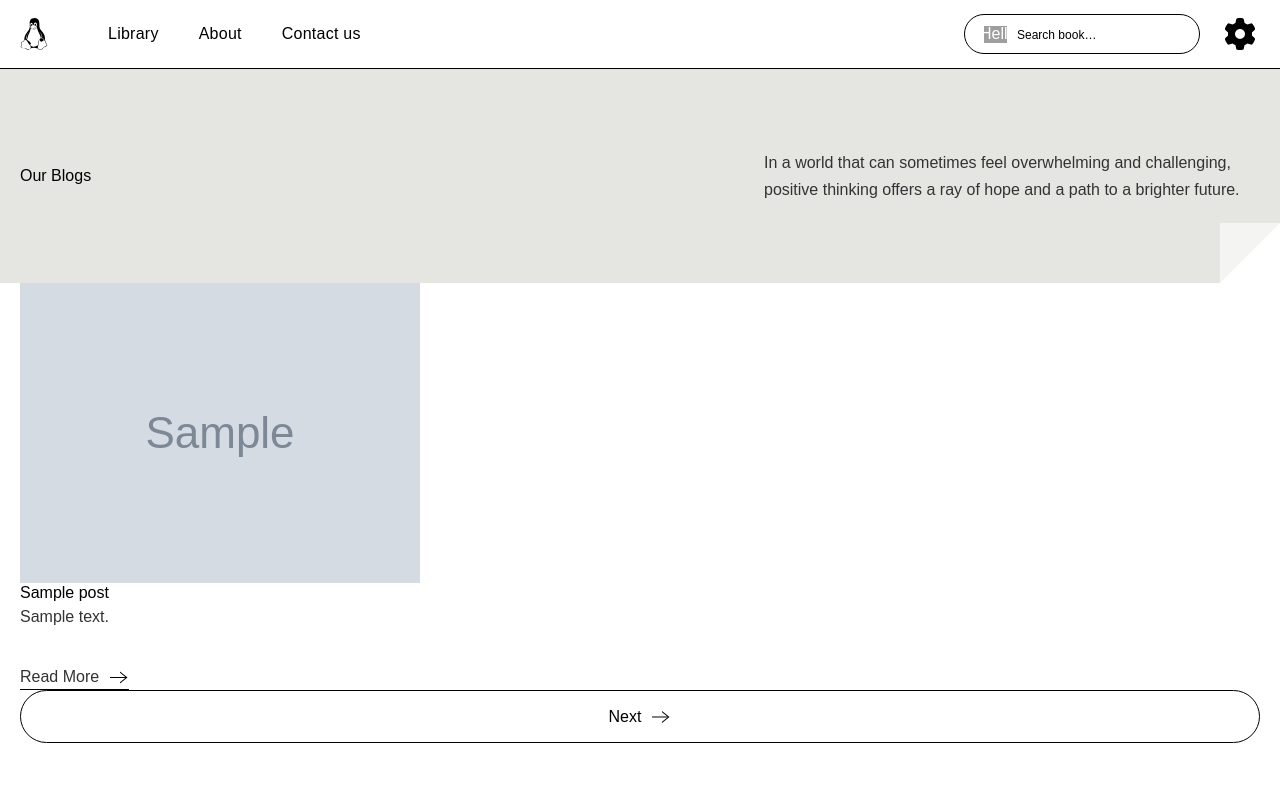
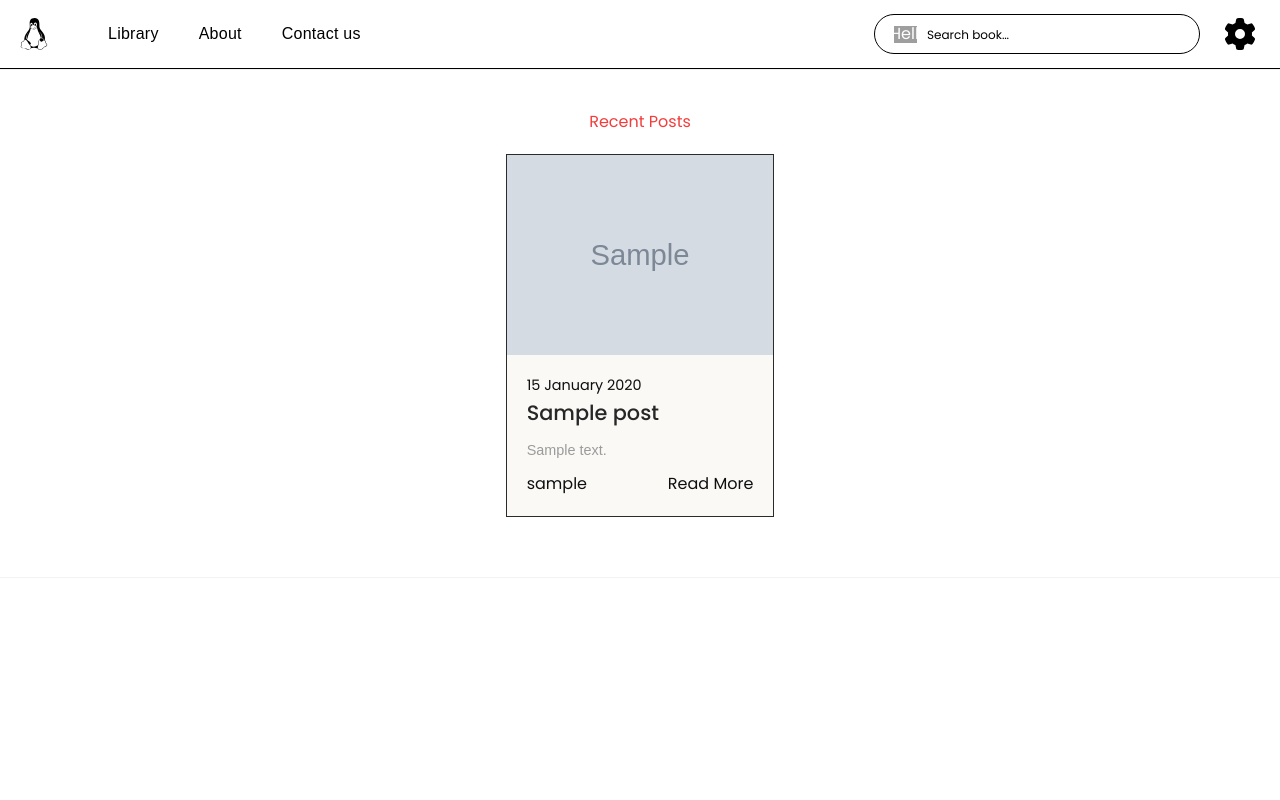
Before and after one commit to Wild-Python/penguin-reads, a Django app: page /blog/ in a window 1280 px wide. Run offline with Django 4.2, Linux system fonts and the light colour scheme; tables that the repository leaves empty hold one stand-in row (values such as "Sample post"); grey boxes marked "Sample" are stand-in pictures; some libraries are stand-ins or nearby versions; some web fonts are replaced; grey boxes are pictures that could not be loaded.

Commit message:
Added blog category section
Signed-off-by: elly-hacen <elly.hacen@gmail.com>

```diff
--- /dev/null
+++ b/static/blog/blog-category.css
@@ -0,0 +1,133 @@
+body {
+    font-family: poppins;
+    background-color: rgba(255, 255, 255, 0.15);
+}
+
+ul {
+    list-style: none;
+}
+
+a {
+    text-decoration: none;
+}
+
+#blog {
+    display: flex;
+    flex-direction: column;
+    justify-content: center;
+    align-items: center;
+    padding: 40px;
+    border-top: 1px solid rgba(0, 0, 0, 0.05);
+    border-bottom: 1px solid rgba(0, 0, 0, 0.05);
+}
+
+.blog-heading {
+    display: flex;
+    flex-direction: column;
+    justify-content: center;
+    align-items: center;
+}
+
+.blog-heading span {
+    color: #f33c3c;
+}
+
+.blog-heading h3 {
+    font-size: 2.4rem;
+    color: #2b2b2b;
+    font-weight: 600;
+}
+
+.blog-container {
+    display: flex;
+    justify-content: center;
+    align-items: flex-start;
+    flex-wrap: wrap;
+}
+
+.blog-box {
+    width: 100%;
+    max-width: 350px;
+    max-height: 500px;
+
+    background-color: #faf9f6;
+    border: 1px solid #2b2b2b;
+    margin: 20px 20px;
+}
+
+
+.blog-img {
+    width: 100%;
+    height: 200px;
+    /*border-bottom: 1px solid #0f0f0f;*/
+}
+
+.blog-img img {
+    width: 100%;
+    height: 100%;
+    object-fit: cover;
+    object-position: center;
+}
+
+.blog-text {
+    padding: 20px;
+    display: flex;
+    flex-direction: column;
+}
+
+.blog-text span {
+
+    font-size: 0.9rem;
+}
+
+.blog-text .date {
+    color: #0f0f0f;
+}
+
+.blog-text .blog-title {
+    font-size: 1.3rem;
+    font-weight: 500;
+    color: #272727;
+}
+
+.blog-text p {
+    color: #9b9b9b;
+    font-size: 0.9rem;
+    display: -webkit-box;
+    -webkit-line-clamp: 3;
+    -webkit-box-orient: vertical;
+    overflow: hidden;
+    text-overflow: ellipsis;
+    margin: 10px 0; /* Adjusted margin */
+}
+
+.blog-text a {
+    color: #0f0f0f;
+}
+
+.blog-text a:hover {
+    color: #c74242;
+    transition: all ease 0.3s;
+}
+
+@media (max-width: 1250px) {
+    .blog-box {
+        max-width: 300px; /* Adjusted max-width */
+    }
+}
+
+@media (max-width: 1100px) {
+    .blog-box {
+        width: 70%;
+    }
+}
+
+@media (max-width: 550px) {
+    .blog-box {
+        margin: 20px 10px;
+        width: 100%;
+    }
+    #blog {
+        padding: 20px;
+    }
+}
--- a/templates/blog/index.html
+++ b/templates/blog/index.html
@@ -1,67 +1,58 @@
 {% extends "base.html" %}
 {% load static %}
 {% block title %}Blog{% endblock %}
+{% block stylesheet %}
+    {% static "blog/blog-category.css" %}
+{% endblock %}
 {% block content %}
 
-    <div class="page-title">
-      <div class="container w-container">
-        <div class="section-title-wrap">
-          <h1 class="page-heading">Our Blogs</h1>
-          <p class="title-info">
-            In a world that can sometimes feel overwhelming and challenging,
-            positive thinking offers a ray of hope and a path to a brighter
-            future.
-          </p>
-        </div>
-      </div>
-      <div class="triangle-small"></div>
+{#    <div class="page-title">#}
+{#      <div class="container w-container">#}
+{#        <div class="section-title-wrap">#}
+{#          <h1 class="page-heading">Our Blogs</h1>#}
+{#          <p class="title-info">#}
+{#            In a world that can sometimes feel overwhelming and challenging,#}
+{#            positive thinking offers a ray of hope and a path to a brighter#}
+{#            future.#}
+{#          </p>#}
+{#        </div>#}
+{#      </div>#}
+{#      <div class="triangle-small"></div>#}
+{#    </div>#}
+
+    <!-- blog-section -->
+   <section id="blog">
+    <!-- blog-heading --------------->
+    <div class="blog-heading">
+        <span>Recent Posts</span>
     </div>
 
-    <div class="page-wrapper">
-      <section class="blog-section">
-        <div class="w-layout-blockcontainer container w-container">
-          <div class="w-dyn-list">
-            <div role="list" class="blog-list-collection w-dyn-items">
-                {% for post in posts %}
-                  <div role="listitem" class="blog-item w-dyn-item">
-                    <a class="blog-link w-inline-block" href="{{ post.get_absolute_url }}">
-                        <div class="blog-img-wrap">
-                            <img alt="" loading="lazy" src="{{ post.image.url }}"/>
-                        </div>
-                      <div class="blog-data">
-                        <div class="blog-text-data">
-                          <div class="blog-date">{{ post.publish }}</div>
-                          <h2 class="blog-title-text">
-                              {{ post.title }}
-                          </h2>
-                          <p class="blog-info">
-                            {{ post.excerpt }}
-                          </p>
-                        </div>
-                        <div class="link-wrap">
-                          <div class="read-more">
-                            <div>Read More</div>
-                            <img src="{% static 'images/black-arrow.svg' %}" loading="lazy" alt="Arrow" class="link-arrow"/>
-                          </div>
-                        </div>
-                      </div>
-                    </a>
-                    <div class="blog-divider"></div>
-                {% endfor %}
-                  </div>
+    <!-- container ---------------->
+    <div class="blog-container">
+        {% for post in posts %}
+        <!-- box-1 ------------->
+        <div class="blog-box">
 
-            <div role="navigation" aria-label="List" class="w-pagination-wrapper pagination">
-              <a aria-label="Next Page" class="w-pagination-next primary-btn next">
-                  <div class="w-inline-block">Next</div>
-                <img src="{% static 'images/black-arrow.svg' %}" loading="eager" alt="Arrow" class="default-btn-arrow" />
-                <img src="{% static 'images/white-arrow.svg' %}" loading="eager" alt="Arrow" class="hover-btn-arrow" />
-              </a>
-                <link rel="prerender" href="" />
+            <!-- img ---->
+            <div class="blog-img">
+                <img alt="blog" src="{{ post.image.url }}">
             </div>
-          </div>
+            <!-- text --->
+            <div class="blog-text">
+                <span class="date">{{ post.publish_date|date:'d F Y' }} </span>
+                <a href="{{ post.get_absolute_url }}" class="blog-title">{{ post.title }}</a>
+                <p> {{ post.excerpt }} </p>
+                <div class="flex flex-row justify-between">
+                    <a>{{ post.author }}</a>
+                    <a href="{{ post.get_absolute_url }}">Read More</a>
+                </div>
+
+            </div>
+
         </div>
-        </div>
-      </section>
+        {% endfor %}
     </div>
-    <br>
+
+</section>
+
 {% endblock %}
```
